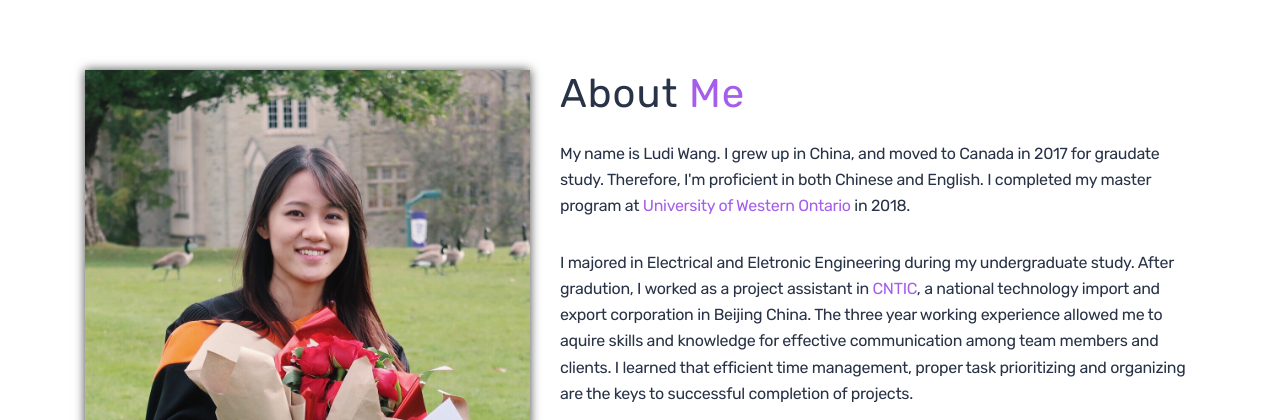
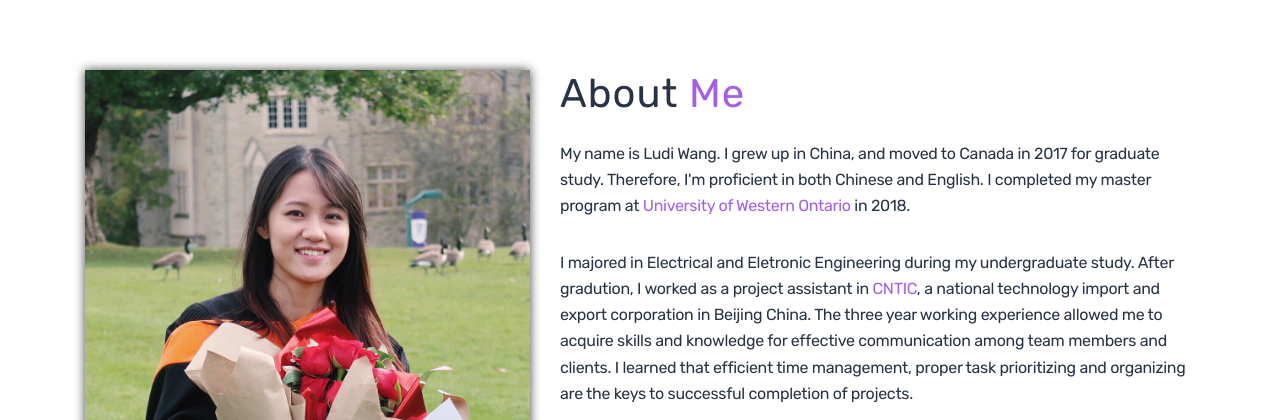
Before and after one commit to ludiw823/portfolio, a plain HTML site: page index.html in a window 1280 px wide. Shown: the part 900-1320 px from the top of the page. Drawn offline with nearby package versions, Linux system fonts and the light colour scheme.

Commit message:
revise about me section

```diff
--- a/index.html
+++ b/index.html
@@ -80,8 +80,8 @@
 				<div class='col-md-7'>
 					<h2 class="aboutMeTitle">About <span>Me</span><h2>
 					   <div class="aboutMeSection">
-						<p class="aboutMeP">My name is Ludi Wang.  I grew up in China, and moved to Canada in 2017 for graudate study.  Therefore, I'm proficient in both Chinese and English.  I completed my master program at <a href="https://www.uwo.ca/" target="_blank">University of Western Ontario</a> in 2018.</p>
-						<p class="aboutMeP">I majored in Electrical and Eletronic Engineering during my undergraduate study.  After gradution, I worked as a project assistant in <a href="https://www.linkedin.com/company/china-national-technical-import-and-export-corporation/about/" target="_blank">CNTIC</a>, a national technology import and export corporation in Beijing China.  The three year working experience allowed me to aquire skills and knowledge for effective communication among team members and clients.  I learned that efficient time management, proper task prioritizing and organizing are the keys to successful completion of projects.</p>
+						<p class="aboutMeP">My name is Ludi Wang.  I grew up in China, and moved to Canada in 2017 for graduate study.  Therefore, I'm proficient in both Chinese and English.  I completed my master program at <a href="https://www.uwo.ca/" target="_blank">University of Western Ontario</a> in 2018.</p>
+						<p class="aboutMeP">I majored in Electrical and Eletronic Engineering during my undergraduate study.  After gradution, I worked as a project assistant in <a href="https://www.linkedin.com/company/china-national-technical-import-and-export-corporation/about/" target="_blank">CNTIC</a>, a national technology import and export corporation in Beijing China.  The three year working experience allowed me to acquire skills and knowledge for effective communication among team members and clients.  I learned that efficient time management, proper task prioritizing and organizing are the keys to successful completion of projects.</p>
 						<p class="aboutMeP">During my graduate study, I became passionate about software building and programing. I have provided several demos of my projects in this website for your reference.</p>
 						<p class="aboutMeP">I am a fast learner and enjoy team work. I'm confident that with my hard working habits and team spirits, I could be a valuable asset to your company.</p>
 					</div>
```
